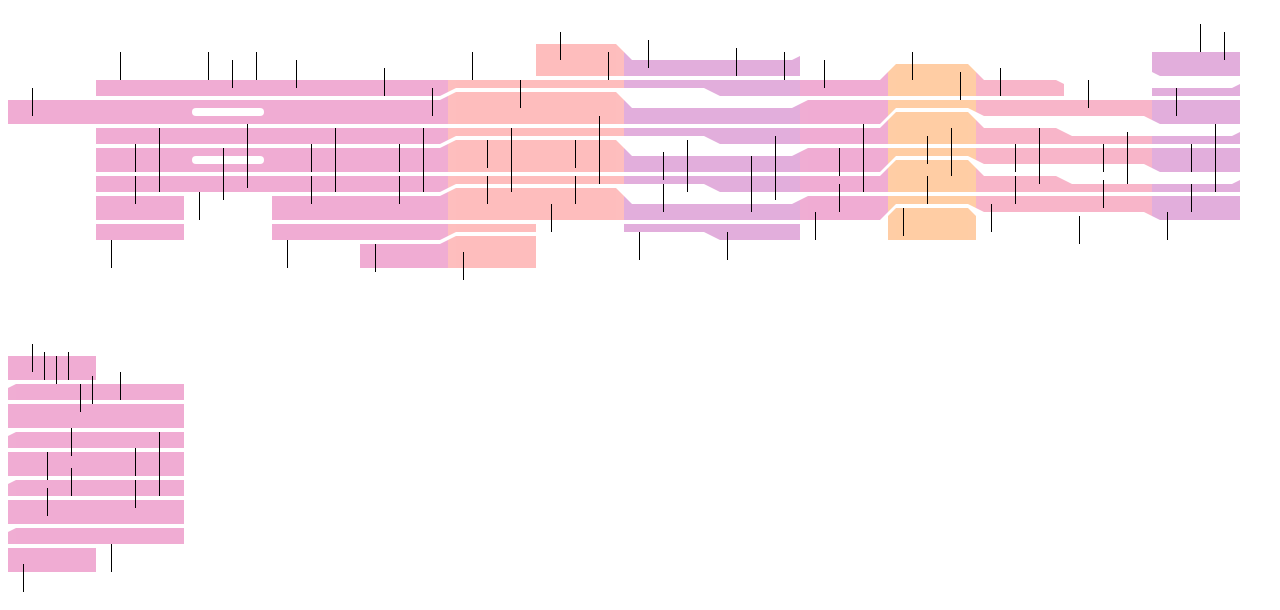
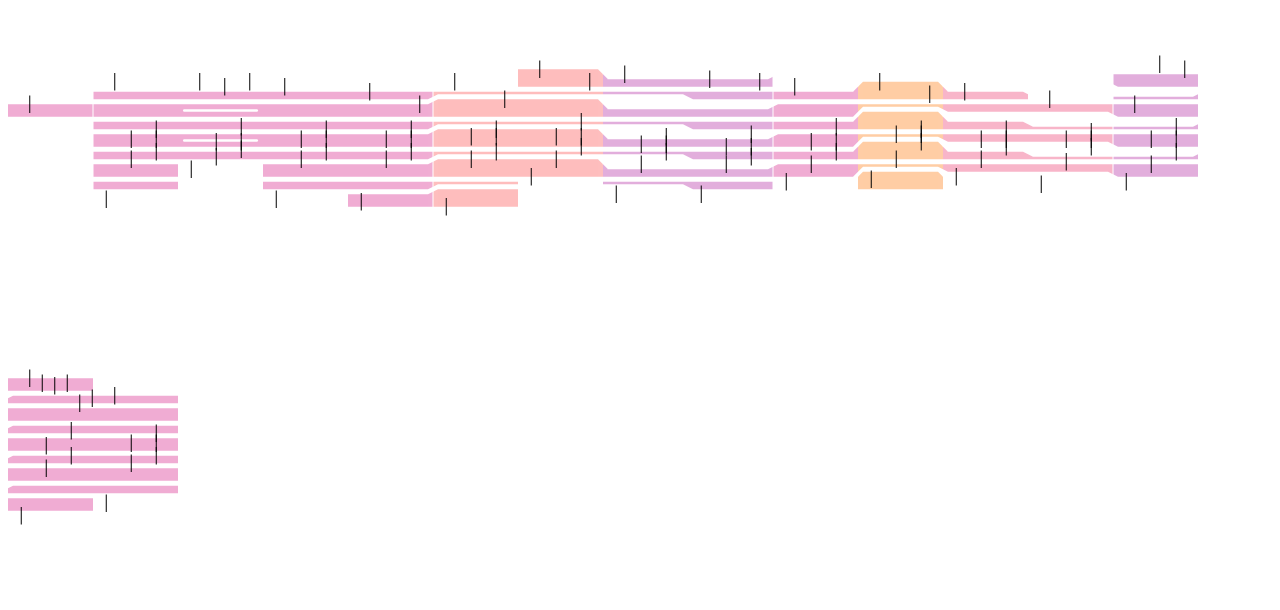
Before and after one commit to jsiwhitehead/music, a React app: page / in a window 1280 px wide. Shown: the top 610 px of the page. Built offline with nearby package versions, Linux system fonts and the light colour scheme; the HTML template or start-up script is replaced by a standard one.

Commit message:
Improved sizing

```diff
--- a/src/index.tsx
+++ b/src/index.tsx
@@ -24,16 +24,17 @@ const durationMap = new Map<number, { base: number; dots: number }>([
   [1.5, { base: 1, dots: 1 }],
 ]);
 
-const BASE_HEIGHT = 8;
-const FONT_SIZE = BASE_HEIGHT * 3.5;
-const NOTE_DIST = BASE_HEIGHT * 3;
-const BRIDGE = BASE_HEIGHT * 1;
+const TONE_HEIGHT = 5;
+const NOTE_HEIGHT = 7.5;
+const BAR_THIN = 1.25;
+const NOTE_DIST = TONE_HEIGHT * 5;
+const BRIDGE = TONE_HEIGHT * 1;
 
 const Y_BASELINE = 100;
 
 const baseDuration = 0.5;
 
-const noteToY = (note: number) => Y_BASELINE - note * (BASE_HEIGHT / 2);
+const noteToY = (note: number) => Y_BASELINE - note * (TONE_HEIGHT / 2);
 
 type Event =
   | { type: "note"; pitch: number[]; duration: number }
@@ -243,7 +244,7 @@ const Glyph: React.FC<{
     x={x}
     y={y}
     fontFamily="Leland"
-    fontSize={FONT_SIZE}
+    fontSize={NOTE_HEIGHT * 3.8}
     fill={fill}
     stroke={stroke}
     strokeWidth={strokeWidth}
@@ -257,7 +258,9 @@ const Glyph: React.FC<{
 const DrawEvent: React.FC<{
   event: TimedEvent;
   up: boolean;
-}> = ({ event, up }) => {
+  starts: number[];
+  ends: number[];
+}> = ({ event, up, starts, ends }) => {
   const duration = event.duration * baseDuration;
   const { base, dots } = durationMap.has(duration)
     ? durationMap.get(duration)!
@@ -265,7 +268,7 @@ const DrawEvent: React.FC<{
   const x =
     BRIDGE +
     NOTE_DIST / 2 -
-    Math.round(BASE_HEIGHT * 1.13) / 2 +
+    Math.round(NOTE_HEIGHT * 2.2) / 4 +
     event.time * NOTE_DIST;
   if (event.type === "rest") {
     return (
@@ -277,18 +280,27 @@ const DrawEvent: React.FC<{
       />
     );
   }
-  const rightX = x + Math.round(BASE_HEIGHT * 1.13);
+  const rightX = x + Math.round(NOTE_HEIGHT * 2.2) / 2;
   return (
     <>
       {event.pitch.flatMap((p, i) => {
         const y = noteToY(p);
         return [
+          <Glyph
+            key={`${i}_head`}
+            x={x - 0.5}
+            y={y}
+            glpyh={noteGlpyhs.get(base <= 1 ? 1 : base)!}
+            fill={"black"}
+            stroke="white"
+            strokeWidth={0}
+          />,
           up ? (
             <line
               key={`${i}_0`}
               x1={rightX}
               x2={rightX}
-              y1={y - BASE_HEIGHT * 3.5}
+              y1={y - TONE_HEIGHT * 3.5}
               y2={y}
               stroke="black"
               strokeWidth={1}
@@ -299,24 +311,15 @@ const DrawEvent: React.FC<{
               x1={x}
               x2={x}
               y1={y}
-              y2={y + BASE_HEIGHT * 3.5}
+              y2={y + TONE_HEIGHT * 3.5}
               stroke="black"
               strokeWidth={1}
             />
           ),
-          <Glyph
-            key={`${i}_head`}
-            x={x}
-            y={y}
-            glpyh={noteGlpyhs.get(base <= 1 ? 1 : base)!}
-            fill={noteToColour(p)}
-            stroke="black"
-            strokeWidth={1}
-          />,
           ...Array.from({ length: dots }).map((_, j) => (
             <Glyph
               key={`${i}_dots_${j}`}
-              x={rightX + BASE_HEIGHT * (0.4 + 0.7 * j)}
+              x={rightX + TONE_HEIGHT * (0.4 + 0.7 * j)}
               y={y}
               glpyh="augmentationDot"
               fill="black"
@@ -332,11 +335,12 @@ const Bridge: React.FC<{
   a: [number, number, number];
   b: [number, number, number];
   colour: string;
-}> = ({ a, b, colour }) => (
+  opacity: number;
+}> = ({ a, b, colour, opacity }) => (
   <polygon
     points={`${a[0]},${a[2]} ${b[0]},${b[2]} ${b[0]},${b[1]} ${a[0]},${a[1]}`}
     fill={colour}
-    opacity={0.5}
+    opacity={opacity}
   />
 );
 
@@ -350,7 +354,9 @@ const Bar: React.FC<{
     next: number[];
   }[];
   colour: string;
-}> = ({ lines, blocks, colour }) => (
+  first: boolean;
+  last: boolean;
+}> = ({ lines, blocks, colour, first, last }) => (
   <svg
     width={NOTE_DIST * 3 + BRIDGE * 2}
     height={300}
@@ -359,28 +365,38 @@ const Bar: React.FC<{
     {blocks.flatMap(({ start, end, prev, next }, j) => [
       <Bridge
         key={`${j}_prev`}
-        a={[0, noteToY(start + prev[0]!), noteToY(end + prev[1]!)]}
-        b={[BRIDGE, noteToY(start), noteToY(end)]}
+        a={[
+          0,
+          noteToY(start + prev[0]!) - BAR_THIN,
+          noteToY(end + prev[1]!) + BAR_THIN,
+        ]}
+        b={[BRIDGE, noteToY(start) - BAR_THIN, noteToY(end) + BAR_THIN]}
         colour={colour}
+        opacity={0.5}
       />,
       <rect
         key={`${j}_base`}
         x={BRIDGE}
         width={NOTE_DIST * 3}
-        y={noteToY(end)}
-        height={(BASE_HEIGHT * (end - start)) / 2}
+        y={noteToY(end) + BAR_THIN}
+        height={(TONE_HEIGHT * (end - start)) / 2 - BAR_THIN * 2}
         fill={colour}
         opacity={0.5}
       />,
       <Bridge
         key={`${j}_next`}
-        a={[BRIDGE + NOTE_DIST * 3, noteToY(start), noteToY(end)]}
+        a={[
+          BRIDGE + NOTE_DIST * 3,
+          noteToY(start) - BAR_THIN,
+          noteToY(end) + BAR_THIN,
+        ]}
         b={[
           BRIDGE * 2 + NOTE_DIST * 3,
-          noteToY(start + next[0]!),
-          noteToY(end + next[1]!),
+          noteToY(start + next[0]!) - BAR_THIN,
+          noteToY(end + next[1]!) + BAR_THIN,
         ]}
         colour={colour}
+        opacity={0.5}
       />,
     ])}
     {blocks.map(({ start, gap }, j) =>
@@ -389,17 +405,36 @@ const Bar: React.FC<{
           key={j}
           x={BRIDGE}
           width={NOTE_DIST * 3}
-          y={noteToY(start) - BASE_HEIGHT * 2}
-          height={BASE_HEIGHT}
-          rx={BASE_HEIGHT / 2}
-          ry={BASE_HEIGHT / 2}
+          y={noteToY(start) - TONE_HEIGHT * 2 + BAR_THIN}
+          height={TONE_HEIGHT - BAR_THIN * 2}
+          rx={(TONE_HEIGHT - BAR_THIN * 2) / 2}
+          ry={(TONE_HEIGHT - BAR_THIN * 2) / 2}
           fill="white"
         />
       ) : null
     )}
+    {first && (
+      <line x1={0} x2={0} y1={0} y2={300} stroke="white" strokeWidth={1} />
+    )}
+    {last && (
+      <line
+        x1={NOTE_DIST * 3 + BRIDGE * 2}
+        x2={NOTE_DIST * 3 + BRIDGE * 2}
+        y1={0}
+        y2={300}
+        stroke="white"
+        strokeWidth={1}
+      />
+    )}
     {lines.flatMap((line, j) =>
       line.map((event, k) => (
-        <DrawEvent key={`${j}_${k}`} event={event} up={j === 0} />
+        <DrawEvent
+          key={`${j}_${k}`}
+          event={event}
+          starts={blocks.map((b) => b.start)}
+          ends={blocks.map((b) => b.end)}
+          up={j === 0}
+        />
       ))
     )}
   </svg>
@@ -408,7 +443,13 @@ const Bar: React.FC<{
 const App: React.FC = () => (
   <div>
     {timedBars.map((lines, i) => (
-      <Bar key={i} lines={lines} {...blocks[i]!} />
+      <Bar
+        key={i}
+        lines={lines}
+        first={i % 4 === 1}
+        last={i % 4 === 0}
+        {...blocks[i]!}
+      />
     ))}
   </div>
 );
```
